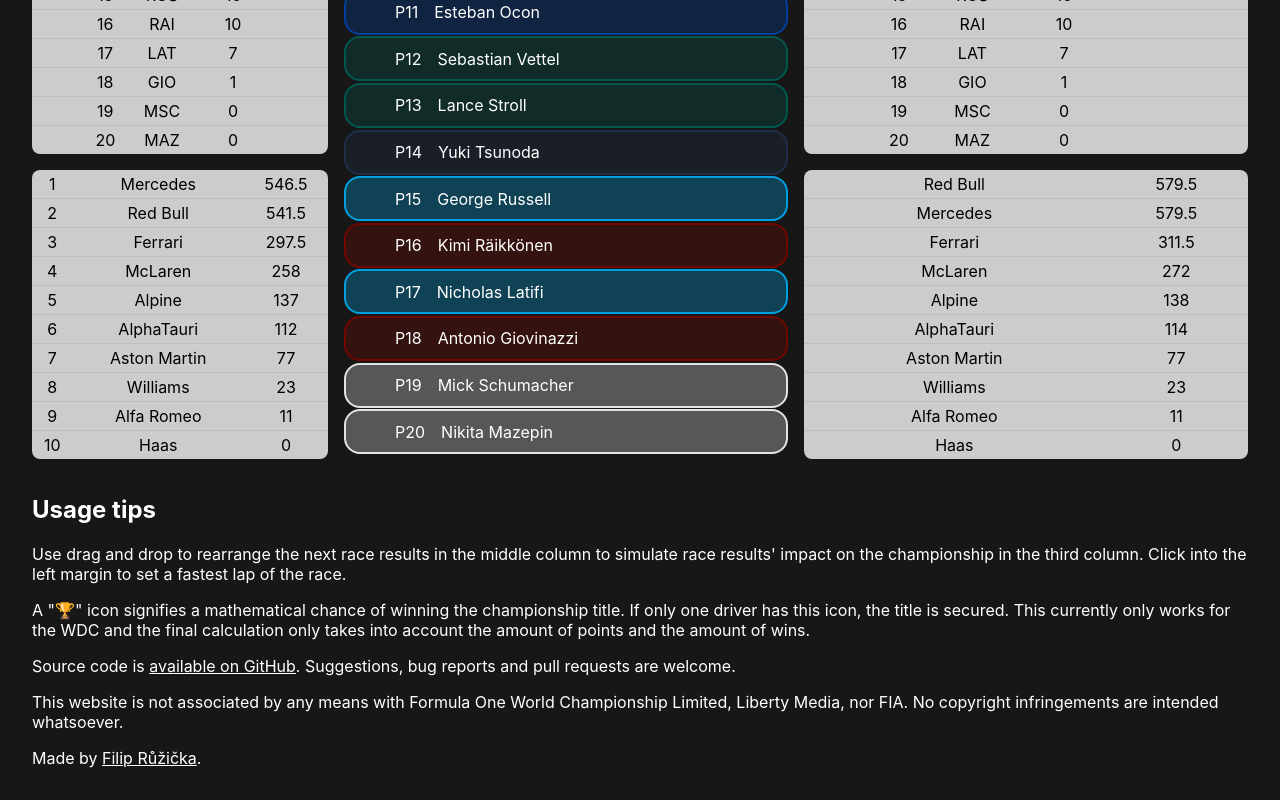
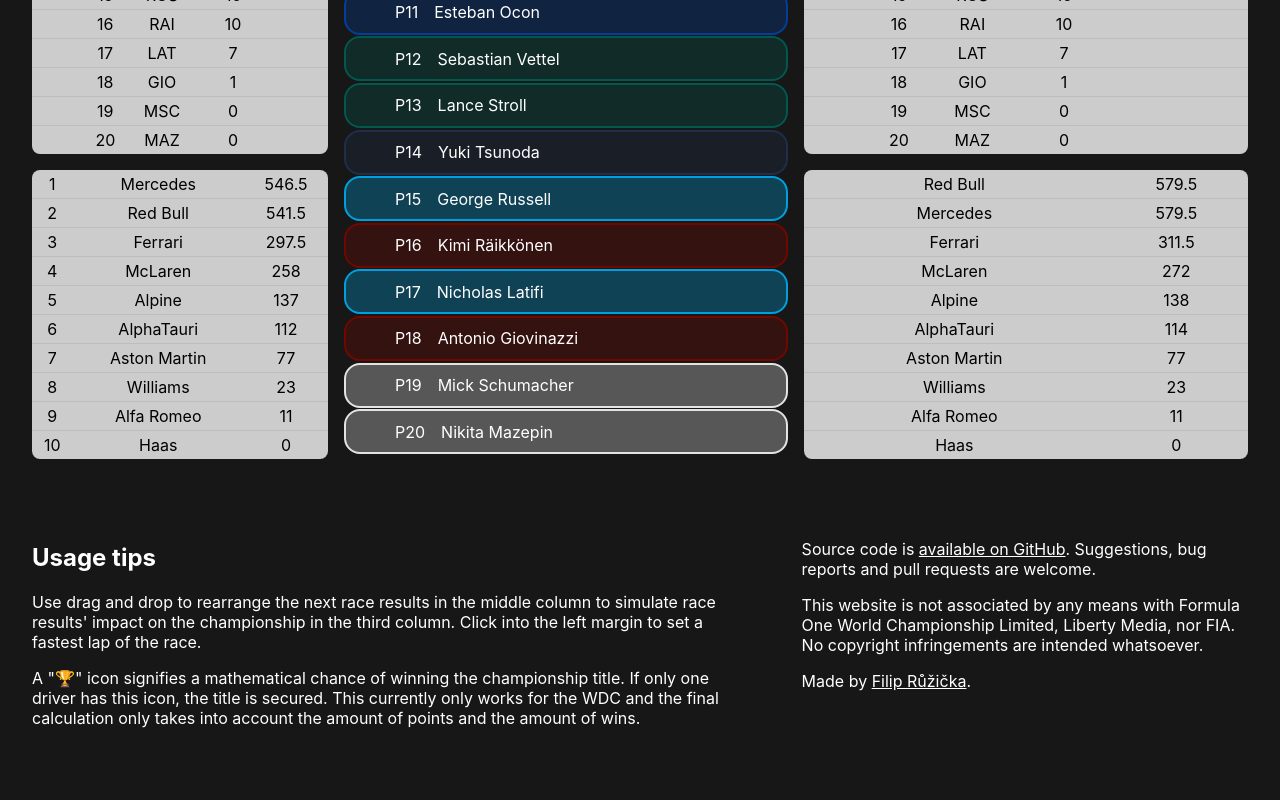
Before and after one commit to ddx32/f1-calculator, a React (Create React App) app: page / in a window 1280 px wide. Shown: the part 577-1377 px from the top of the page. After the commit the page ends 1353 px from the top, so only its background shows below. Built offline with nearby package versions, Linux system fonts and the light colour scheme; no server answers.

Commit message:
Tweak styling of the footer

```diff
--- a/src/App.css
+++ b/src/App.css
@@ -11,7 +11,7 @@ h2 {
   grid-template-columns: 2fr 3fr 3fr;
   gap: 1rem;
   max-width: 1400px;
-  margin: auto;
+  margin: 0 auto 3rem;
 }
 
 table {
@@ -87,7 +87,7 @@ td {
 
 .standings {
   text-align: center;
-  border-radius: .5rem;
+  border-radius: 0.5rem;
   background-color: #cccccc;
   margin-bottom: 1rem;
 }
@@ -102,6 +102,10 @@ td {
 
 .help-text {
   color: #fff;
+  max-width: 1400px;
+  margin: auto;
+  display: flex;
+  gap: 5rem;
 }
 
 .help-text a {
--- a/src/components/helpText.js
+++ b/src/components/helpText.js
@@ -1,31 +1,40 @@
 export default function HelpText() {
   return (
     <div className="help-text">
+      <div className="usage-tips">
         <h2>Usage tips</h2>
         <p>
           Use drag and drop to rearrange the next race results in the middle
-        column to simulate race results' impact on the championship in the third
-        column. Click into the left margin to set a fastest lap of the race.
+          column to simulate race results' impact on the championship in the
+          third column. Click into the left margin to set a fastest lap of the
+          race.
         </p>
         <p>
-        A "🏆" icon signifies a mathematical chance of winning the championship
-        title. If only one driver has this icon, the title is secured. This
-        currently only works for the WDC and the final calculation only takes
-        into account the amount of points and the amount of wins.
+          A "🏆" icon signifies a mathematical chance of winning the
+          championship title. If only one driver has this icon, the title is
+          secured. This currently only works for the WDC and the final
+          calculation only takes into account the amount of points and the
+          amount of wins.
         </p>
+      </div>
+
+      <div className="misc-text">
         <p>
           Source code is{" "}
-        <a href="https://github.com/ddx32/f1-calculator">available on GitHub</a>
+          <a href="https://github.com/ddx32/f1-calculator">
+            available on GitHub
+          </a>
           . Suggestions, bug reports and pull requests are welcome.
         </p>
         <p>
           This website is not associated by any means with Formula One World
-        Championship Limited, Liberty Media, nor FIA. No copyright infringements
-        are intended whatsoever.
+          Championship Limited, Liberty Media, nor FIA. No copyright
+          infringements are intended whatsoever.
         </p>
         <p>
           Made by <a href="https://filipruzicka.com/">Filip Růžička</a>.
         </p>
       </div>
+    </div>
   );
 }
```
Lines whose indentation alone changed are shown as unchanged.
